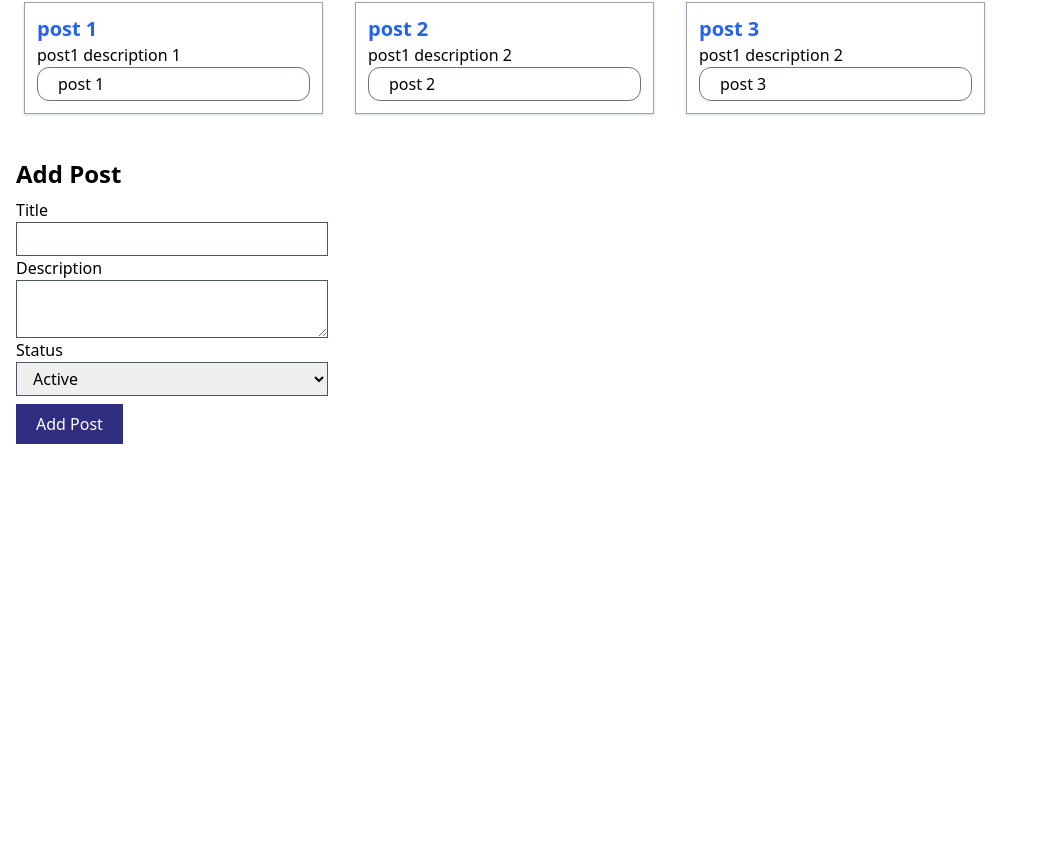
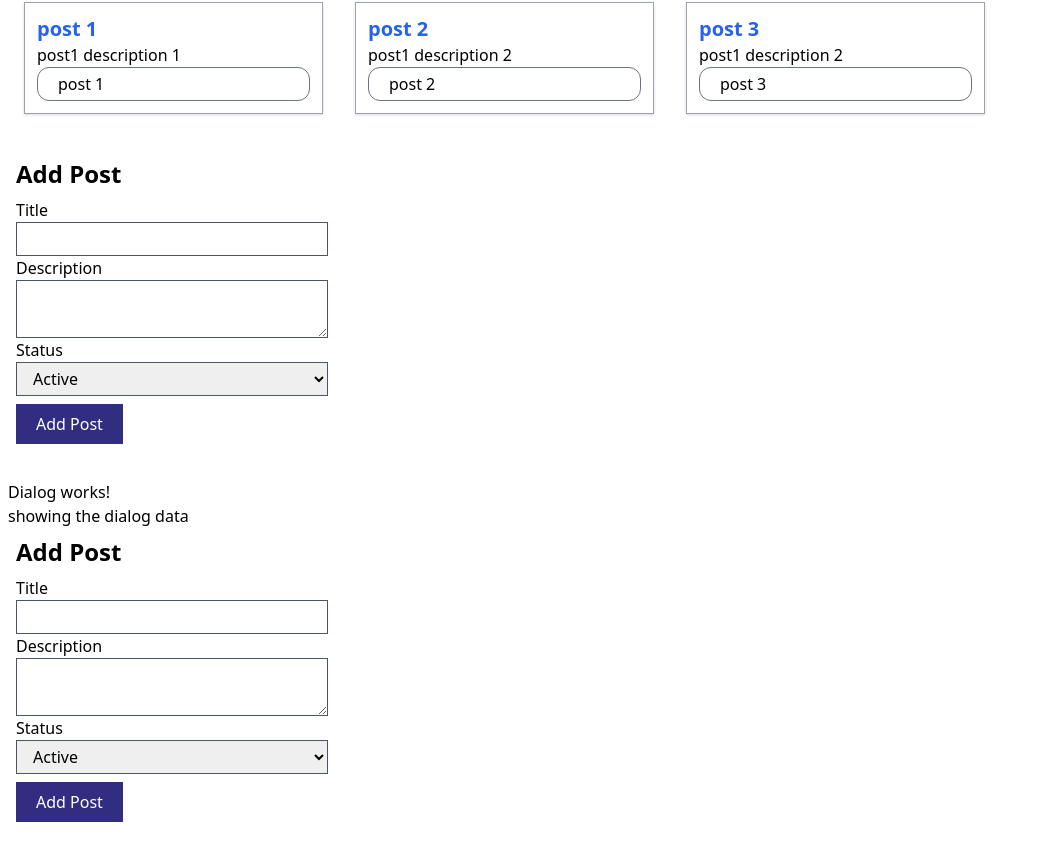
Before and after one commit to shivrajpro/react-by-lwd, a React (Create React App) app: page / in a window 1280 px wide. Shown: the part 139-985 px from the top of the page, without its empty margins (0-1040 px from the left). Before the commit the page ends 800 px from the top, so only its background shows below. Built offline with nearby package versions, Linux system fonts and the light colour scheme.

Commit message:
slots / composition model or props.childrem

```diff
--- /dev/null
+++ b/src/components/Dialog/Dialog.js
@@ -0,0 +1,13 @@
+import { Component } from "react";
+
+class Dialog extends Component {
+    render() {
+        return <div>
+            Dialog works!
+            <div> {this.props.children} </div>
+            <div> {this.props.addPost} </div>
+        </div>
+    }
+}
+
+export default Dialog;
--- a/src/components/Posts/Posts.js
+++ b/src/components/Posts/Posts.js
@@ -1,6 +1,7 @@
 import { Component } from 'react';
 import AddPost from '../AddPost/AddPost';
 import SinglePost from '../SinglePost/SinglePost';
+import Dialog from '../Dialog/Dialog';
 
 class Posts extends Component {
     state = {
@@ -50,8 +51,14 @@ class Posts extends Component {
                 <SinglePost
                     title={post.title}
                     description={post.description}
-                    titleChange={this.titleChangeHandler.bind(this, post.id)}
-                />,
+                >
+                    <div>
+                        <input type='text' value={post.title}
+                            onChange={this.titleChangeHandler.bind(this, post.id)}
+                            className='px-5 py-1 rounded-xl border border-gray-500'
+                        />
+                    </div>
+                </SinglePost>
             );
         }
         return (
@@ -62,20 +69,26 @@ class Posts extends Component {
                             key={post.id}
                             title={post.title}
                             description={post.description}
-                            titleChange={this.titleChangeHandler.bind(this, post.id)}
-                        />
+                        >
+                            <div>
+                                <input type='text' value={post.title}
+                                    onChange={this.titleChangeHandler.bind(this, post.id)}
+                                    className='px-5 py-1 rounded-xl border border-gray-500'
+                                />
+                            </div>
+                        </SinglePost>
                     );
                 })}
             </div>
         );
     }
 
-    titleChangeHandler = (id, event)=>{
-        const postIndex = this.state.posts.findIndex(p=>p.id === id);
+    titleChangeHandler = (id, event) => {
+        const postIndex = this.state.posts.findIndex(p => p.id === id);
         const posts = [...this.state.posts];
 
         posts[postIndex].title = event.target.value;
-        this.setState({posts})
+        this.setState({ posts })
     }
     render() {
         return (
@@ -98,6 +111,9 @@ class Posts extends Component {
                 <div className='my-5'>
                     <AddPost />
                 </div>
+                <Dialog addPost={<AddPost/>} >
+                    <div>showing the dialog data</div>
+                </Dialog>
             </div>
         );
     }
--- a/src/components/SinglePost/SinglePost.js
+++ b/src/components/SinglePost/SinglePost.js
@@ -8,12 +8,7 @@ class SinglePost extends Component {
                     {this.props.title}
                 </h3>
                 <div>{this.props.description}</div>
-                <div>
-                    <input type='text' value={this.props.title}
-                    onChange={this.props.titleChange}
-                    className='px-5 py-1 rounded-xl border border-gray-500'
-                    />
-                </div>
+                <div> {this.props.children} </div>
             </div>
         );
     }
```
